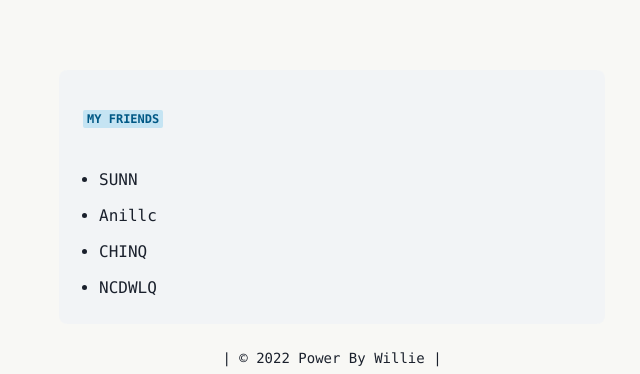
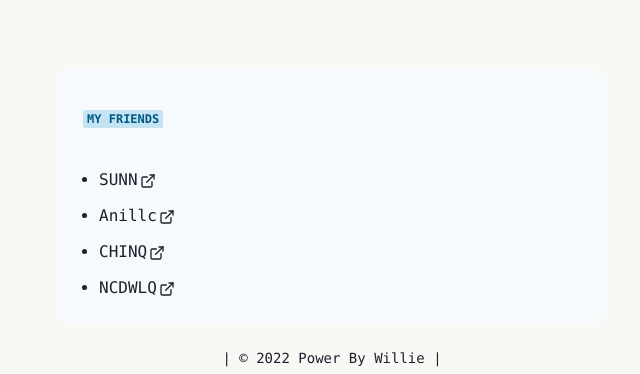
Before and after one commit to Powerlean/Willie-blog, a Next.js app: page / in a window 1280 px wide. Shown: the part 682-1056 px from the top of the page, without its empty margins (308-948 px from the left). Built offline with nearby package versions, Linux system fonts and the light colour scheme.

Commit message:
Update index.js

```diff
--- a/pages/index.js
+++ b/pages/index.js
@@ -29,6 +29,7 @@ import {
   TagRightIcon,
   Image
 } from "@chakra-ui/react";
+import { ExternalLinkIcon } from "@chakra-ui/icons";
 import { FaGithubAlt, FaTelegram, FaHeartbeat } from "react-icons/fa";
 import { AiOutlineAndroid } from "react-icons/ai";
 import { SiArchlinux, SiFreebsd } from "react-icons/si"
@@ -133,7 +134,7 @@ Python
 </UnorderedList>
     </TabPanel>
 <TabPanel>
- <Tag size="md" variant='outline' colorScheme='red' my={3}>
+ <Tag size="md" variant='outline' colorScheme='blue' my={3}>
       <TagLabel>Kano</TagLabel>
       <TagRightIcon as={FaHeartbeat} />
     </Tag>
@@ -147,7 +148,7 @@ Python
       mt={10}
       mb={6}
       p={6}
-      bg={useColorModeValue("#edf2f780", "#2d2d2d")}
+      bg={useColorModeValue("gray.50", "#2d2d2d")}
       borderRadius="lg"
     >
       <Badge mt={4} mb={7} colorScheme="telegram">
@@ -157,21 +158,25 @@ Python
         <ListItem mt={3}>
           <Link href="https://snn.moe" isExternal>
             SUNN
+<ExternalLinkIcon mx='2px' />
           </Link>
         </ListItem>
         <ListItem mt={3}>
           <Link href="https://anillc.cn" isExternal>
             Anillc
+<ExternalLinkIcon mx='2px' />
           </Link>
         </ListItem>
         <ListItem mt={3}>
           <Link href="https://www.chinq.xyz" isExternal>
             CHINQ
+<ExternalLinkIcon mx='2px' />
           </Link>
         </ListItem>
         <ListItem mt={3}>
           <Link href="https://ncdwlq.space" isExternal>
             NCDWLQ
+<ExternalLinkIcon mx='2px' />
           </Link>
         </ListItem>
       </UnorderedList>
```
